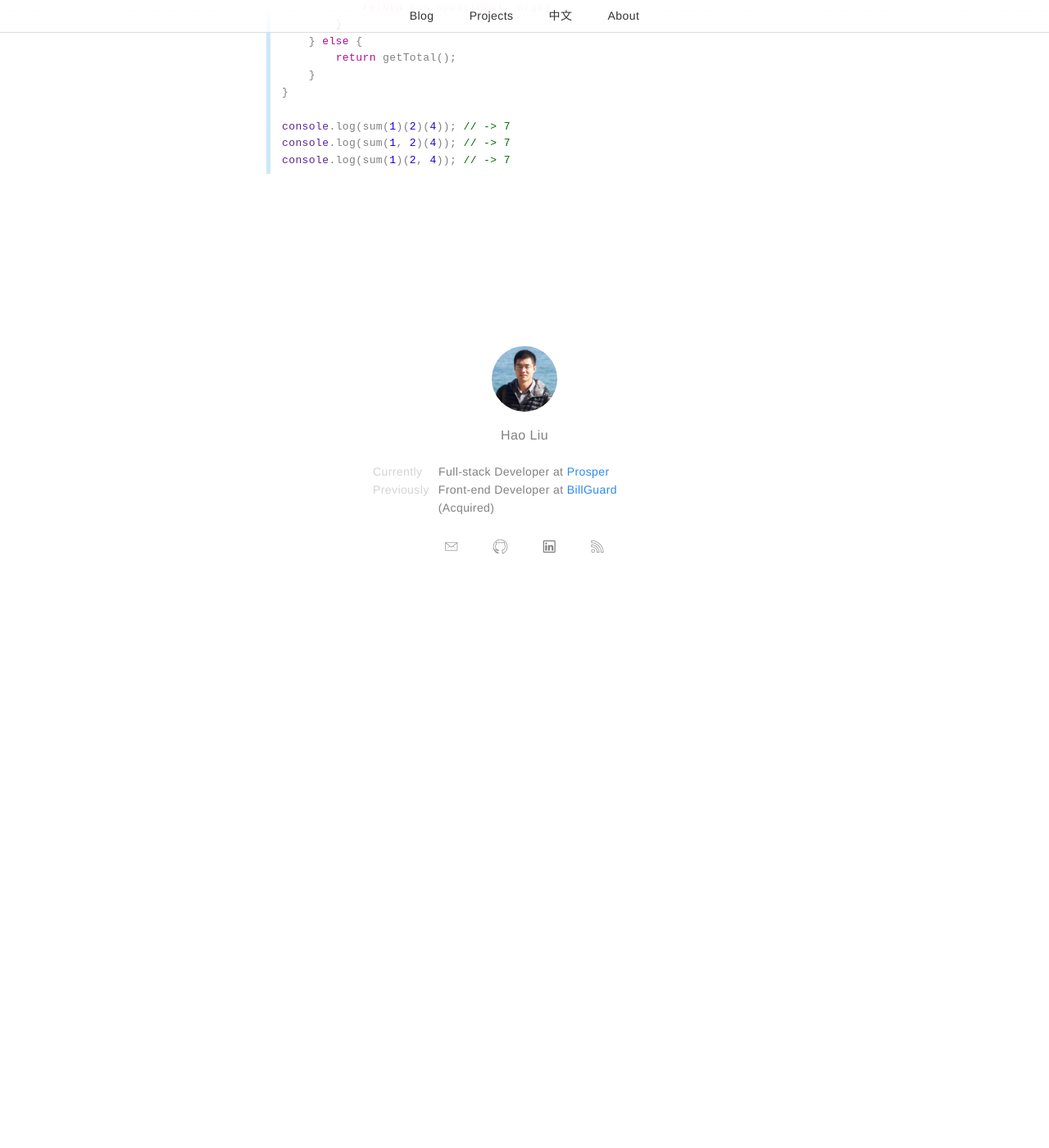
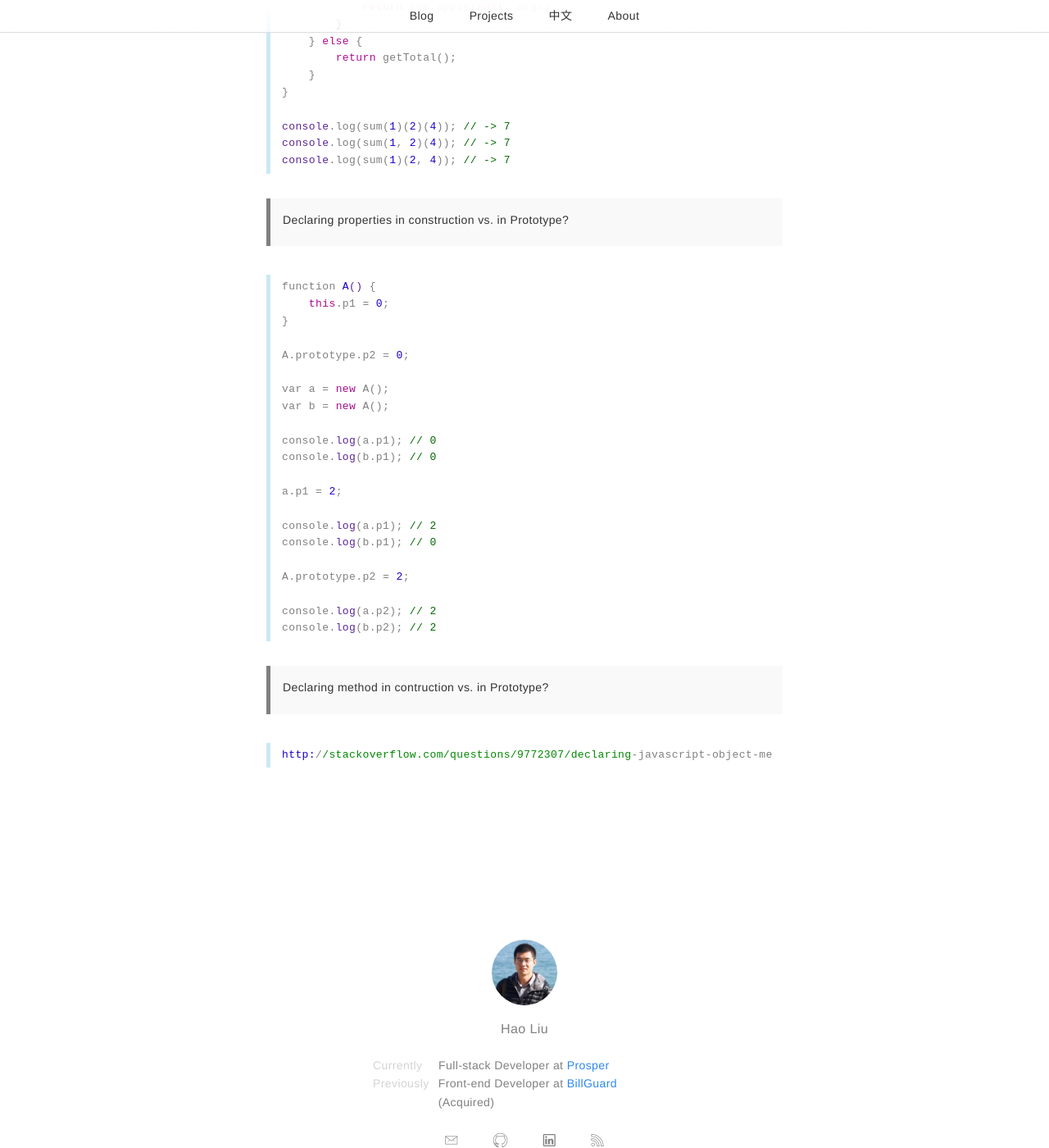
Before and after one commit to fuermosi777/fuermosi777.github.io, a Jekyll site: the page built from _posts/English/2016-08-01-some-brain-burning-javascript-questions.md, in a window 1280 px wide and 1400 px high, scrolled down 1469 px. Shown: the whole window at 82% size. Built offline with Jekyll 4.4.1, drawn with Linux system fonts in a browser that asks for light colours; comment, search, counter and statistics services are not loaded; before the commit the page ends 2212 px from its top, so only the background shows below that; some of the changed text lies outside the part shown.

Commit message:
update qs

````diff
--- a/_posts/English/2016-08-01-some-brain-burning-javascript-questions.md
+++ b/_posts/English/2016-08-01-some-brain-burning-javascript-questions.md
@@ -79,3 +79,33 @@ console.log(sum(1)(2)(4)); // -> 7
 console.log(sum(1, 2)(4)); // -> 7
 console.log(sum(1)(2, 4)); // -> 7
 ```
+
+> Declaring properties in construction vs. in Prototype?
+
+```javascript
+function A() {
+    this.p1 = 0;
+}
+
+A.prototype.p2 = 0;
+
+var a = new A();
+var b = new A();
+
+console.log(a.p1); // 0
+console.log(b.p1); // 0
+
+a.p1 = 2;
+
+console.log(a.p1); // 2
+console.log(b.p1); // 0
+
+A.prototype.p2 = 2;
+
+console.log(a.p2); // 2
+console.log(b.p2); // 2
+```
+
+> Declaring method in contruction vs. in Prototype?
+
+    http://stackoverflow.com/questions/9772307/declaring-javascript-object-method-in-constructor-function-vs-in-prototype
````
Also changed, not shown: other parts of _posts/English/2016-08-01-some-brain-burning-javascript-questions.md (+1 -1 lines).
